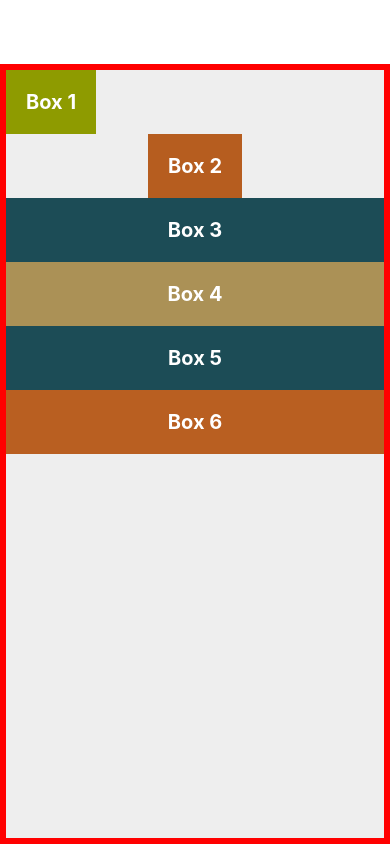
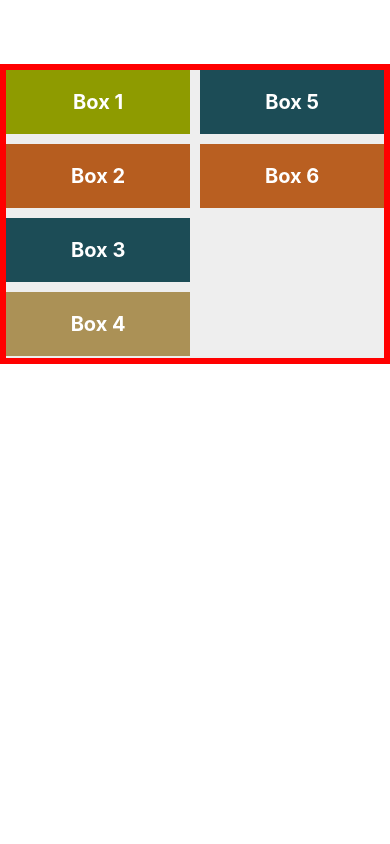
Before and after one commit to jas4code/codevodlution-react-native, a React Native app: screen / in a window 390 px wide. Built offline with nearby package versions, Linux system fonts and the light colour scheme.

Commit message:
Using gap Properties

```diff
--- a/App.js
+++ b/App.js
@@ -6,10 +6,10 @@ export default function App() {
 		// <View style={{ backgroundColor: 'plum', flex: 1 }}></View>
 
 		<View style={styles.container}>
-			<Box style={{ backgroundColor: '#8e9b00', alignSelf: 'flex-start' }}>Box 1</Box>
-			<Box style={{ backgroundColor: '#b65d1f', alignSelf: 'center' }}>Box 2</Box>
-			<Box style={{ backgroundColor: '#1c4c56', alignSelf: 'stretch' }}>Box 3</Box>
-			<Box style={{ backgroundColor: '#ab9156', alignSelf: 'auto' }}>Box 4</Box>
+			<Box style={{ backgroundColor: '#8e9b00' }}>Box 1</Box>
+			<Box style={{ backgroundColor: '#b65d1f' }}>Box 2</Box>
+			<Box style={{ backgroundColor: '#1c4c56' }}>Box 3</Box>
+			<Box style={{ backgroundColor: '#ab9156' }}>Box 4</Box>
 			<Box style={{ backgroundColor: '#1c4c56' }}>Box 5</Box>
 			<Box style={{ backgroundColor: '#b95f21' }}>Box 6</Box>
 		</View>
@@ -22,7 +22,12 @@ const styles = StyleSheet.create({
 		marginTop: 64,
 		borderWidth: 6,
 		borderColor: 'red',
-		flex: 1,
-		alignItems: 'stretch',
+
+		// flex: 1,
+		height: 300,
+		flexWrap: 'wrap',
+		// rowGap: 20,
+		// columnGap: 20,
+		gap: 10,
 	},
 });
```
